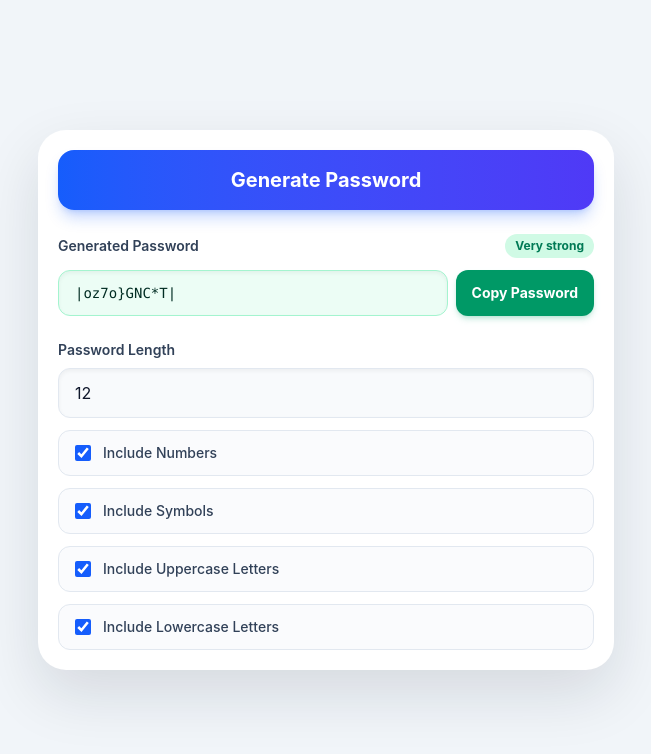
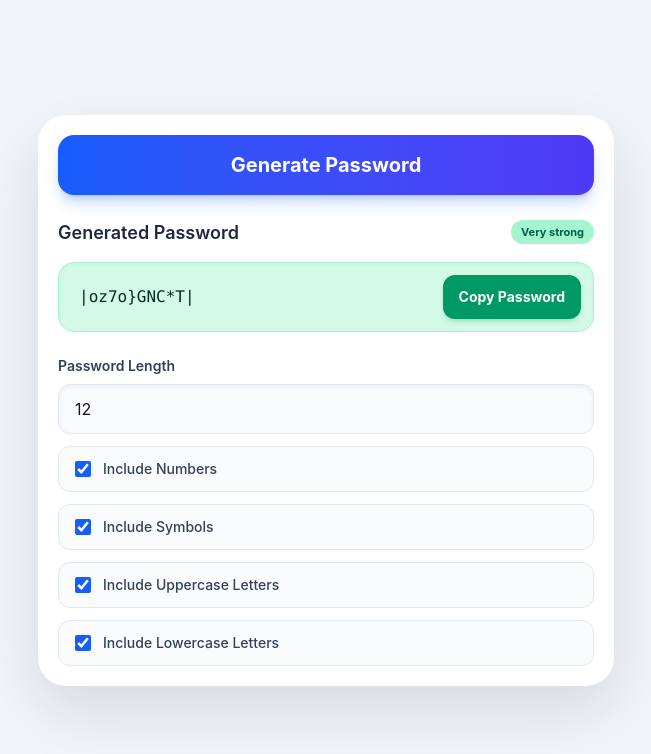
Before and after one commit to mo7732190-afk/Password-genrator, a React (Vite) app: page / in a window 1280 px wide. Both pictures are taken after a click on the button "Generate Password". Shown: the top 754 px of the page, without its empty margins (314-965 px from the left). Built offline with nearby package versions, Linux system fonts and the light colour scheme.

Commit message:
Adjust generated password panel styling to match the provided screenshot layout and colors

```diff
--- a/src/Components/GeneratedPassword.tsx
+++ b/src/Components/GeneratedPassword.tsx
@@ -38,29 +38,31 @@ const GeneratedPassword = () => {
           Generate Password
         </button>
 
-        <div className="space-y-3">
+        <div className="space-y-4">
           <div className="flex items-center justify-between gap-3">
-            <h2 className="text-sm font-semibold text-slate-700">Generated Password</h2>
+            <h2 className="text-[17px] font-semibold text-slate-800 sm:text-[18px]">
+              Generated Password
+            </h2>
             {passwordStrength && generatedPassword && (
-              <span className="rounded-full bg-emerald-100 px-2.5 py-1 text-xs font-bold text-emerald-700">
+              <span className="rounded-full bg-emerald-200 px-2.5 py-1 text-[11px] font-bold text-emerald-800">
                 {passwordStrength}
               </span>
             )}
           </div>
 
           {generatedPassword && (
-            <div className="flex flex-col gap-2 sm:flex-row">
+            <div className="flex items-center gap-3 rounded-2xl border border-emerald-200 bg-emerald-100/90 p-3 shadow-inner shadow-emerald-200/40">
               <input
                 id="generated-password"
                 type="text"
                 value={generatedPassword}
                 readOnly
-                className="min-w-0 flex-1 rounded-xl border border-emerald-200 bg-emerald-50 px-4 py-3 font-mono text-sm text-emerald-950 shadow-inner outline-none focus:border-emerald-500 focus:ring-4 focus:ring-emerald-100"
+                className="min-w-0 flex-1 border-0 bg-transparent px-2 py-2 font-mono text-base text-emerald-950 outline-none"
               />
               <button
                 type="button"
                 onClick={copyPassword}
-                className="shrink-0 rounded-xl bg-emerald-600 px-4 py-3 text-sm font-bold text-white shadow-md shadow-emerald-600/20 transition hover:bg-emerald-700 focus:outline-none focus:ring-4 focus:ring-emerald-200"
+                className="shrink-0 rounded-xl bg-emerald-600 px-4 py-3 text-sm font-bold text-white shadow-md shadow-emerald-600/20 transition hover:bg-emerald-700"
               >
                 {copyMessage || "Copy Password"}
               </button>
```
